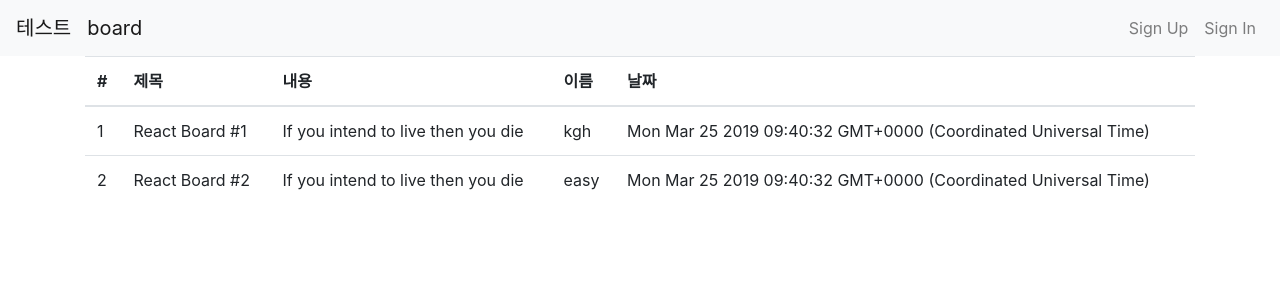
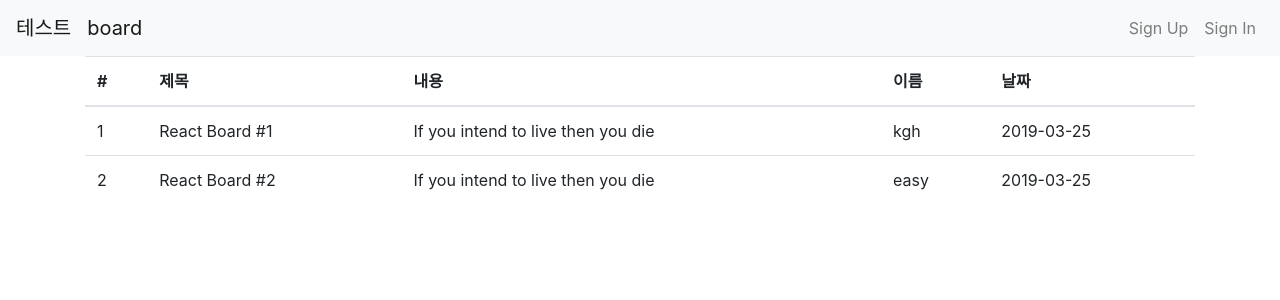
Before and after one commit to gwanhyeon/Traffic-Information, a React (Create React App) app in the folder client/: page /board in a window 1280 px wide. Shown: the top 300 px of the page. Built offline with nearby package versions, Linux system fonts and the light colour scheme.

Commit message:
[client] date format function yyyy-mm-dd

```diff
--- a/client/src/components/Board.js
+++ b/client/src/components/Board.js
@@ -12,14 +12,14 @@
                 board_title: 'React Board #1',
                 board_contents: 'If you intend to live then you die',
                 board_user_name : 'kgh',
-                board_date: new Date()
+                board_date: formatDate(new Date())
             },
             {
                 board_id: 2,
                 board_title: 'React Board #2',
                 board_contents: 'If you intend to live then you die',
                 board_user_name : 'easy',
-                board_date: new Date()
+                board_date: formatDate(new Date())
             }
         ]
     }
@@ -82,5 +82,16 @@
 
 
 }
+function formatDate(date) {
+    var d = new Date(date),
+        month = '' + (d.getMonth() + 1),
+        day = '' + d.getDate(),
+        year = d.getFullYear();
+
+    if (month.length < 2) month = '0' + month;
+    if (day.length < 2) day = '0' + day;
+
+    return [year, month, day].join('-');
+}
 
 export default Board;
```
